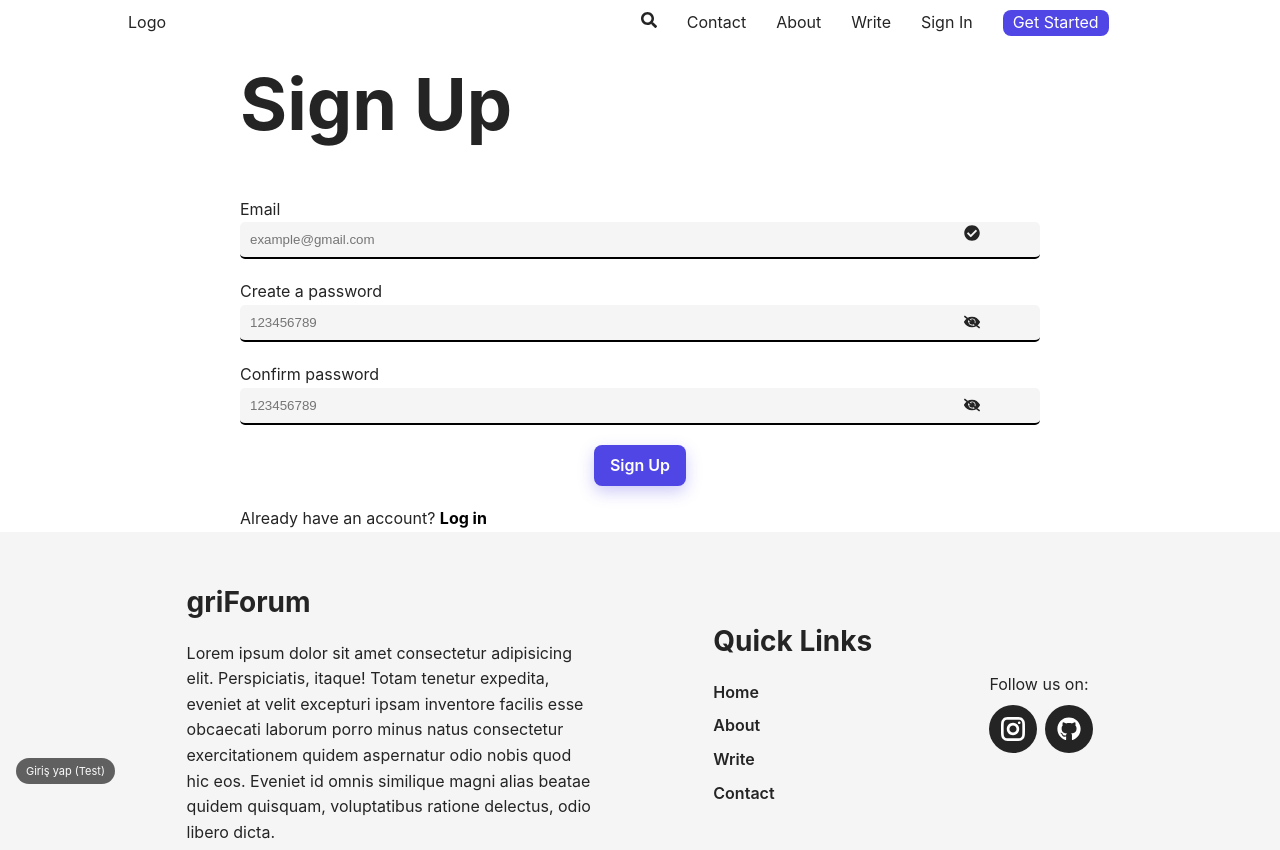
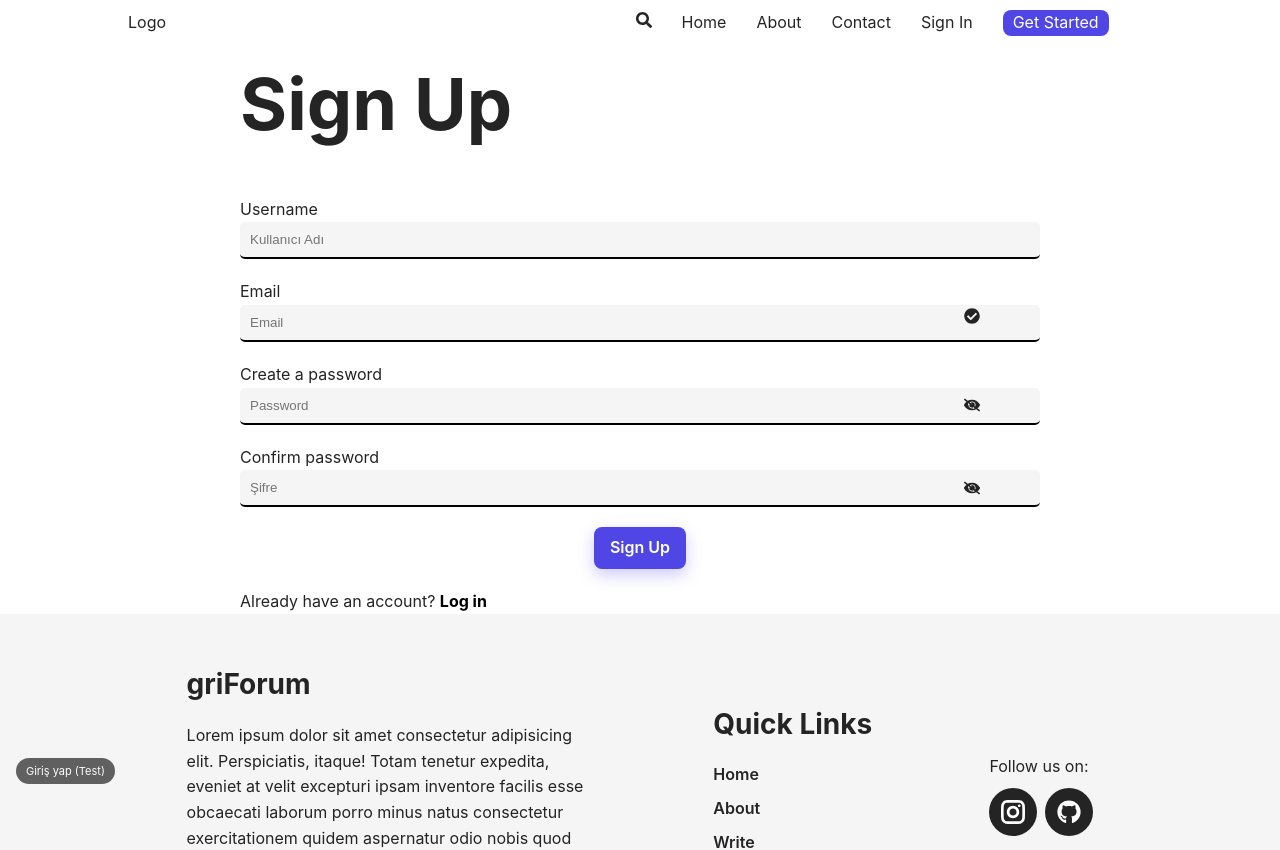
Before and after one commit to eneseldes/griForum, a React (Vite) app in the folder client/: page /register in a window 1280 px wide. Shown: the top 850 px of the page. Built offline with nearby package versions, Linux system fonts and the light colour scheme.

Commit message:
buttons fixed

```diff
--- a/client/src/components/CustomButton/CustomButton.jsx
+++ b/client/src/components/CustomButton/CustomButton.jsx
@@ -53,6 +53,9 @@ function CustomButton({
         requestOptions.body = typeof body === 'string' ? body : JSON.stringify(body);
       }
 
+      // eklendi
+      const url = `${API_BASE_URL}${path}`;
+
       const response = await fetch(url, requestOptions);
 
       let data;
--- a/client/src/components/Navbar/Navbar.jsx
+++ b/client/src/components/Navbar/Navbar.jsx
@@ -1,59 +1,85 @@
 import "./Navbar.scss";
 import React, { useEffect, useState } from "react";
-import { FaSearch } from "react-icons/fa";
-import { CiSearch } from "react-icons/ci";
-import { FaBars } from "react-icons/fa";
-import { FaTimes } from "react-icons/fa";
+import { Link, useNavigate } from "react-router-dom"; // Link ve yönlendirme için
+import { FaSearch, FaBars, FaTimes } from "react-icons/fa";
 
 function Navbar() {
   const [menuOpen, setMenuOpen] = useState(false);
+  const [currentUser, setCurrentUser] = useState(null); // Kullanıcı var mı yok mu?
+  const navigate = useNavigate();
+
+  // 1. Sayfa yüklendiğinde kullanıcı giriş yapmış mı kontrol et
+  useEffect(() => {
+    const user = localStorage.getItem("user"); // Login sayfasında kaydettiğimiz veri
+    if (user) {
+      setCurrentUser(JSON.parse(user)); // Varsa state'e at
+    }
+  }, []);
+
+  // 2. Çıkış Yapma Fonksiyonu
+  const handleLogout = () => {
+    // Hafızayı temizle
+    localStorage.removeItem("token");
+    localStorage.removeItem("user");
+
+    // State'i sıfırla
+    setCurrentUser(null);
+
+    // Anasayfaya veya Login sayfasına at
+    navigate("/login");
+  };
 
   return (
-    // containera padding atanmış unutma onu kullanabilrisin title ksımı için
-
     <div className="navbar">
+      {/* SOL TARA - LOGO */}
       <div className="navbar__left">
-        <div>Logo</div>
+        <Link to="/" className="logo-link">
+          <div className="logo">Logo</div>
+        </Link>
       </div>
 
+      {/* SAĞ TARAF - MENÜ */}
       <div className="navbar__right">
         <div className={`navbar__right__menu ${menuOpen ? "__show-menu" : ""}`}>
           <ul>
+            {/* Herkese görünen linkler */}
+            <li><a href="#"><FaSearch /></a></li>
+            <li><Link to="/">Home</Link></li>
+            <li><a href="#">About</a></li>
+            <li><a href="#">Contact</a></li>
+
+            {/* --- BURASI DİNAMİK KISIM --- */}
+
+            {currentUser ? (
+              // A) KULLANICI GİRİŞ YAPMIŞSA BUNLARI GÖSTER
+              <>
                 <li>
-              <a href="">
-                <FaSearch />
-              </a>
-            </li>
-
-            {/* <li>
-                <a href="">
-                  <CiSearch />
-                </a>
-              </li> */}
-
-            <li>
-              <a href="">Contact</a>
+                  <Link to="/write" className="write-link">Write</Link>
                 </li>
                 <li>
-              <a href="">About</a>
+                   {/* Kullanıcı Adı */}
+                  <span style={{ fontWeight: "bold" }}>{currentUser.username}</span>
                 </li>
                 <li>
-              <a href="">Write</a>
+                  <button onClick={handleLogout} className="logout-btn">Logout</button>
                 </li>
+              </>
+            ) : (
+              // B) GİRİŞ YAPMAMIŞSA BUNLARI GÖSTER
+              <>
                 <li>
-              <a href="">Sign In</a>
+                  <Link to="/login">Sign In</Link>
                 </li>
+                <div className="navbar__right__getStarted">
+                  <Link to="/register">Get Started</Link>
+                </div>
+              </>
+            )}
+
           </ul>
-
-          <div className="navbar__right__getStarted">
-            <a href="">Get Started</a>
         </div>
 
-        </div>
-
-        {/* show-menu right:0 !important;
-                  hamburger menu imageı gibi bir de çarpı imageı bbul menu açılınca çarpı güzksün tıklayınca yine aynı şekilde setMenuOpen(!setMenu) yaz
-               */}
+        {/* Hamburger Menü Butonu */}
         <button
           className="navbar__right__hamburger"
           onClick={() => setMenuOpen(!menuOpen)}
--- a/client/src/pages/LoginPage/LoginPage.jsx
+++ b/client/src/pages/LoginPage/LoginPage.jsx
@@ -1,10 +1,41 @@
 import "./LoginPage.scss";
-import { FaCheckCircle } from "react-icons/fa";
-import { FaEye } from "react-icons/fa";
-import { FaEyeSlash } from "react-icons/fa";
+import { FaCheckCircle, FaEye, FaEyeSlash } from "react-icons/fa";
 import CustomButton from "../../components/CustomButton/CustomButton";
+import React, { useState } from "react";
+import { useNavigate, Link } from "react-router-dom"; // Link'i de ekledim
 
 function LoginPage() {
+  const navigate = useNavigate();
+
+  // 1. INPUT VERİLERİ
+  const [formData, setFormData] = useState({
+    email: "",
+    password: "",
+  });
+
+  // 2. VERİ YAKALAMA
+  const handleChange = (e) => {
+    setFormData({ ...formData, [e.target.id]: e.target.value });
+  };
+
+  // 3. GİRİŞ BAŞARILI
+  const handleLoginSuccess = (data) => {
+    console.log("Giriş Başarılı:", data);
+
+    // Token ve User'ı kaydet
+    // authController login yanıt yapısına göre: [cite: 109-117]
+    localStorage.setItem("token", data.token);
+    localStorage.setItem("user", JSON.stringify(data.user));
+
+    // Anasayfaya git ve yenile
+    window.location.href = "/";
+  };
+
+  // 4. GİRİŞ HATALI
+  const handleLoginError = (error) => {
+    alert("Giriş başarısız: " + error);
+  };
+
   return (
     <div className="main">
       <div className="title">
@@ -12,55 +43,56 @@ function LoginPage() {
       </div>
 
       <div className="email-section">
-        <form action="">
-          <label htmlFor="signup-email">Email</label>
-
+        {/* Form etiketine gerek yok, div yeterli */}
+        <label htmlFor="email">Email</label>
         <div className="email-form">
           <input
             type="email"
-              id="signup-email"
+            id="email"
             placeholder="example@gmail.com"
+            value={formData.email}
+            onChange={handleChange}
           />
           <FaCheckCircle className="input-icon" />
         </div>
-        </form>
       </div>
 
       <div className="password-section">
-        {/*
-          pasword form ve forgot password
-        */}
-
-        <form action="">
         <div className="password-form">
-            <label htmlFor="signup-password">Password</label>
-            <input type="password" id="login-pass" placeholder="123456789" />
+          <label htmlFor="password">Password</label>
+          <input
+            type="password"
+            id="password"
+            placeholder="******"
+            value={formData.password}
+            onChange={handleChange}
+          />
           <FaEyeSlash className="pass-icon" />
           <FaEye className="pass-icon" />
         </div>
-        </form>
 
         <div className="forgot-password">
-          <a href="">Forgot Password?</a>
+          <a href="#">Forgot Password?</a>
         </div>
       </div>
 
       <div className="button-section">
-        {/*
-            login buton ve signupa atlama
-          */}
-        {/* <button type="submit" className="login-button">
-          Login
-        </button> */}
+        {/* DÜZELTİLMİŞ CUSTOM BUTTON */}
         <CustomButton
           label="Login"
-          path="/auth/login"
+          path="/auth/login"              // Backend Login Rotası
+          method="POST"                   // Veri gönderme tipi
+          body={formData}                 // Email ve Şifre paketi
+          onSuccess={handleLoginSuccess}  // Başarılı olursa çalışacak fonk.
+          onError={handleLoginError}      // Hata olursa çalışacak fonk.
         />
       </div>
+
       <p>
         Don't have an account?{" "}
         <span className="bold-text">
-          <a href="">Sign Up</a>
+          {/* Sayfa yenilenmeden geçiş için Link kullan */}
+          <Link to="/register">Sign Up</Link>
         </span>
       </p>
     </div>
--- a/client/src/pages/RegisterPage/RegisterPage.jsx
+++ b/client/src/pages/RegisterPage/RegisterPage.jsx
@@ -3,11 +3,49 @@ import { FaCheckCircle } from "react-icons/fa";
 import { FaEye } from "react-icons/fa";
 import { FaEyeSlash } from "react-icons/fa";
 import CustomButton from "../../components/CustomButton/CustomButton";
+import { useNavigate } from "react-router-dom";
+import React, { useState } from "react";
 function RegisterPage() {
+  const navigate = useNavigate();
+
+  // 1. INPUT VERİLERİNİ TUTAN STATE (Hook)
+  const [formData, setFormData] = useState({
+    username: "",
+    email: "",
+    password: "",
+  });
+
+  // 2. Inputa yazılanı hafızaya kaydeden fonksiyon
+  const handleChange = (e) => {
+    // e.target.id (örneğin "email") hangisiyse onun değerini güncelle
+    setFormData({ ...formData, [e.target.id]: e.target.value });
+  };
+
+  // 3. Kayıt başarılı olursa ne yapalım?
+  const handleSuccess = (data) => {
+    alert("Kayıt Başarılı! Giriş yapabilirsiniz.");
+    navigate("/login"); // Login sayfasına at
+  };
+
   return (
     <div className="main">
       <div className="title">
         <h1>Sign Up</h1>
+      </div>
+
+      <div className="username-section">
+        <form action="">
+          <div className="username-form">
+            <label for="username-label">Username</label>
+            <input
+              type="text"
+              id="username" // State'teki isimle (username) aynı olmalı
+              placeholder="Kullanıcı Adı"
+              value={formData.username}
+              onChange={handleChange}W
+            />
+          </div>
+        </form>
       </div>
 
       <div className="email-section">
@@ -16,8 +54,10 @@ function RegisterPage() {
             <label for="signup-email">Email</label>
             <input
               type="email"
-              id="signup-email"
-              placeholder="example@gmail.com"
+              id="email"
+              placeholder="Email"
+              value={formData.email}
+              onChange={handleChange}
             />
             <FaCheckCircle className="input-icon" />
           </div>
@@ -32,7 +72,13 @@ function RegisterPage() {
         <form action="">
           <div className="password-form">
             <label for="signup-password">Create a password</label>
-            <input type="password" id="login-pass" placeholder="123456789" />
+            <input
+              type="password"
+              id="password"
+              placeholder="Password"
+              value={formData.password}
+              onChange={handleChange}
+            />
             <FaEyeSlash className="pass-icon" />
             <FaEye className="pass-icon" />
           </div>
@@ -43,7 +89,13 @@ function RegisterPage() {
         <form action="">
           <div className="password-form">
             <label for="signup-password">Confirm password</label>
-            <input type="password" id="login-pass" placeholder="123456789" />
+            <input
+              type="password"
+              id="password"
+              placeholder="Şifre"
+              value={formData.password}
+              onChange={handleChange}
+            />
             <FaEyeSlash className="pass-icon" />
             <FaEye className="pass-icon" />
           </div>
@@ -51,15 +103,14 @@ function RegisterPage() {
       </div>
 
       <div className="button-section">
-        {/*
-                login buton ve signupa atlama
-              */}
-        {/* <button type="submit" className="login-button">
-          Login
-        </button> */}
+
         <CustomButton
-          label="Sign Up"
-          path="/auth/register"
+          label="Sign Up" // Buton yazısı
+          path="/auth/register" // Backend adresi (base url hariç)
+          method="POST" // Veri gönderme tipi
+          body={formData} // Gönderilecek paket (username, email, password)
+          onSuccess={handleSuccess} // Başarılı olursa çalışacak fonksiyon
+          onError={(err) => alert("Hata: " + err)} // Hata olursa
         />
       </div>
       <p>
--- a/client/src/pages/RegisterPage/RegisterPage.scss
+++ b/client/src/pages/RegisterPage/RegisterPage.scss
@@ -8,8 +8,23 @@
   width: 800px;
   margin: auto;
 
-  @media (max-width:800px) {
+  @media (max-width: 800px) {
     width: 400px;
+  }
+
+  .username-section {
+    .username-form {
+      display: flex;
+      flex-direction: column;
+      input {
+        outline: none;
+        border-radius: 5px;
+        padding: 10px;
+        border: none;
+        border-bottom: solid 2px black;
+        background-color: $color-bg-secondary;
+      }
+    }
   }
 
   .email-section {
@@ -22,7 +37,7 @@
         right: 60px;
         top: 45%;
       }
-      input{
+      input {
         outline: none;
         border-radius: 5px;
         padding: 10px;
@@ -46,7 +61,7 @@
         right: 60px;
         top: 56%;
       }
-      input{
+      input {
         outline: none;
         border-radius: 5px;
         padding: 10px;
@@ -82,14 +97,14 @@
     //   }
     // }
 
-    .custom-button{
-      &:active{
+    .custom-button {
+      &:active {
         transform: scale(0.95);
       }
     }
   }
 
-  .bold-text{
+  .bold-text {
     color: black;
     font-weight: 700;
     cursor: pointer;
```
Lines whose indentation alone changed are shown as unchanged.
